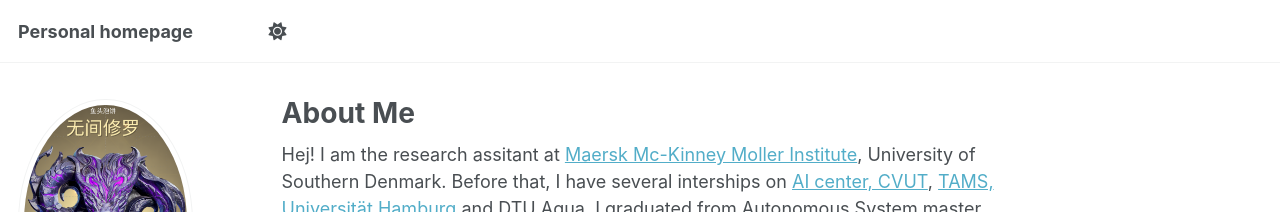
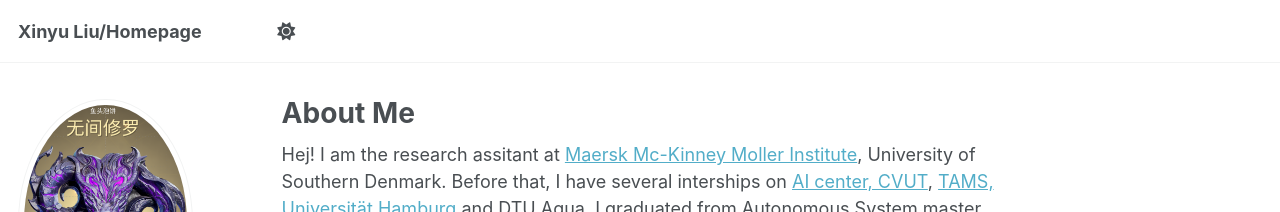
Before and after one commit to calmdw/calmdw.github.io, a Jekyll site: the page built from _pages/about.md, in a window 1280 px wide. Shown: the top 212 px of the page. Built offline with Jekyll 4.4.1, drawn with Linux system fonts in a browser that asks for light colours; some web fonts are replaced.

Commit message:
Update _config.yml

```diff
--- a/_config.yml
+++ b/_config.yml
@@ -9,7 +9,7 @@
 # Basic Site Settings
 locale                   : "en-US"
 site_theme               : "default"
-title                    : "Personal homepage"
+title                    : "Xinyu Liu/Homepage"
 title_separator          : "-"
 name                     : &name "Xinyu Liu"
 description              : &description "personal description"
```
